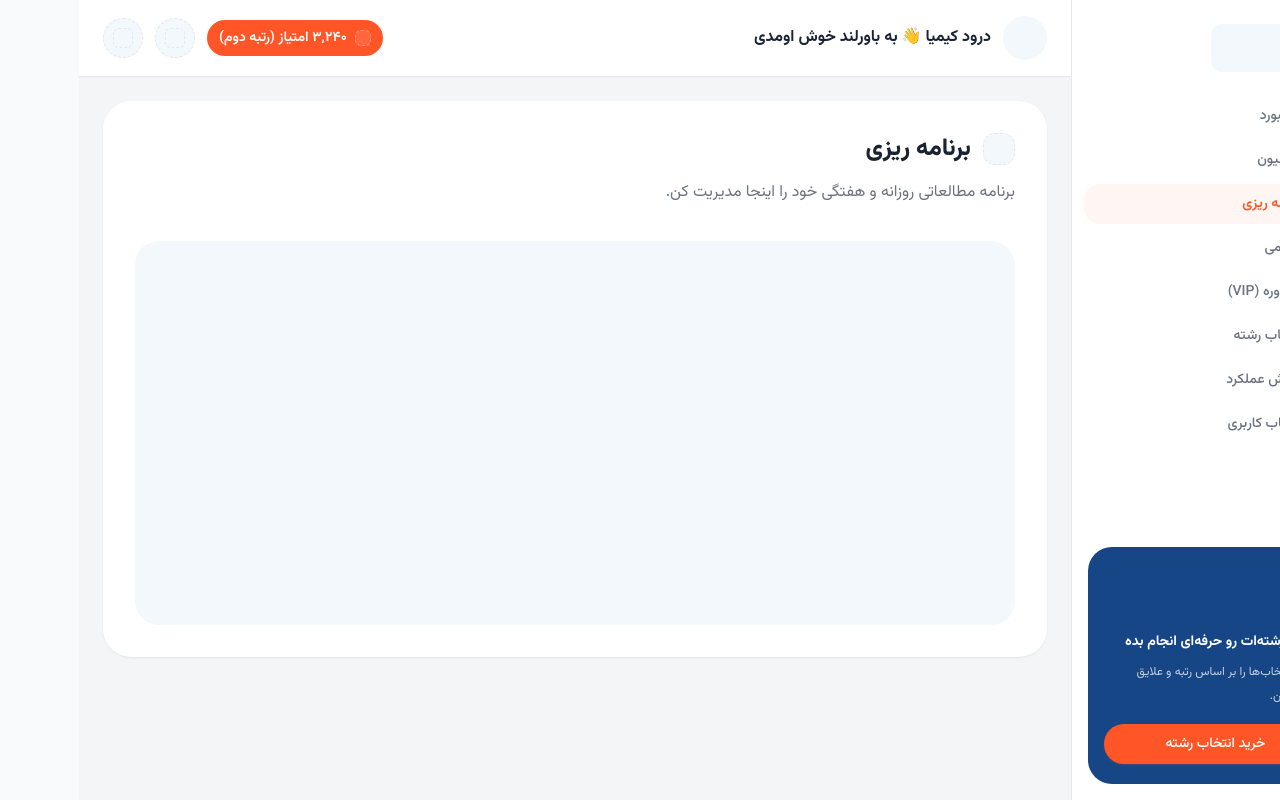
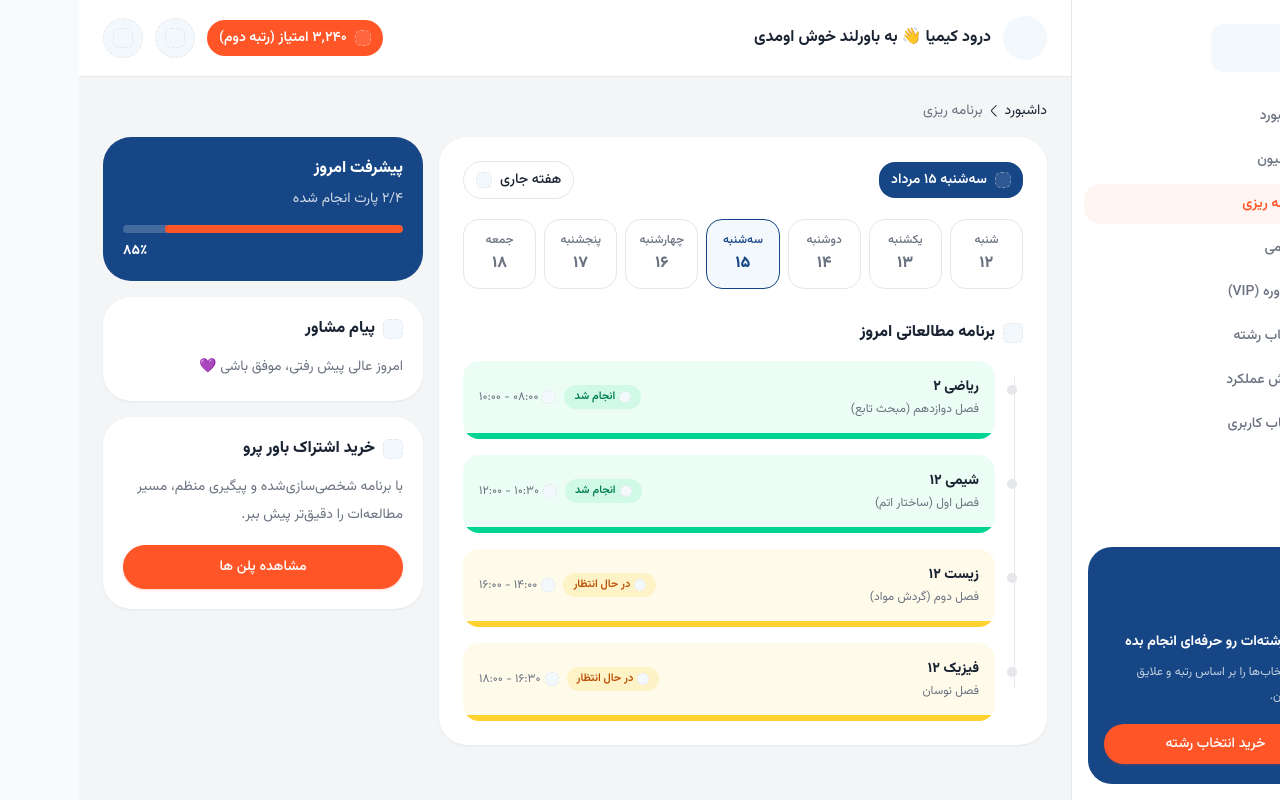
Before and after one commit to separsco/bavarland, a Next.js app: page /dashboard/planning in a window 1280 px wide. Built offline with nearby package versions, Linux system fonts and the light colour scheme.

Commit message:
create DashboardPlanningPage

```diff
--- a/app/dashboard/planning/page.tsx
+++ b/app/dashboard/planning/page.tsx
@@ -1,5 +1,5 @@
 import type { Metadata } from "next";
-import { DashboardSectionPage } from "@/components/dashboard/DashboardSectionPage";
+import { PlanningPageContent } from "@/components/dashboard/PlanningPageContent";
 
 export const metadata: Metadata = {
   title: "برنامه‌ریزی | داشبورد باورلند",
@@ -7,11 +7,5 @@ export const metadata: Metadata = {
 };
 
 export default function DashboardPlanningPage() {
-  return (
-    <DashboardSectionPage
-      title="برنامه ریزی"
-      description="برنامه مطالعاتی روزانه و هفتگی خود را اینجا مدیریت کن."
-      icon="dashboard-nav-planning"
-    />
-  );
+  return <PlanningPageContent />;
 }
--- /dev/null
+++ b/components/dashboard/PlanningMainPanel.tsx
@@ -0,0 +1,109 @@
+import { DashboardIcon } from "@/components/dashboard/DashboardIcon";
+import {
+  planningSelectedDate,
+  planningTasks,
+  planningWeekDays,
+} from "@/data/planning";
+
+const statusStyles = {
+  done: {
+    card: "bg-emerald-50",
+    bar: "bg-emerald-400",
+    badge: "bg-emerald-100 text-emerald-700",
+    label: "انجام شد",
+    icon: "planning-task-done-icon",
+  },
+  pending: {
+    card: "bg-amber-50",
+    bar: "bg-amber-300",
+    badge: "bg-amber-100 text-amber-700",
+    label: "در حال انتظار",
+    icon: "planning-task-pending-icon",
+  },
+} as const;
+
+export function PlanningMainPanel() {
+  return (
+    <section className="rounded-[1.75rem] bg-white p-4 shadow-sm shadow-navy/5 sm:p-6">
+      <div className="mb-5 flex flex-wrap items-center justify-between gap-3">
+        <div className="inline-flex items-center gap-2 rounded-2xl bg-brand-blue px-3 py-2 text-sm font-semibold text-white">
+          <DashboardIcon
+            label="planning-selected-date-icon"
+            className="size-4"
+            tone="on-dark"
+          />
+          {planningSelectedDate}
+        </div>
+
+        <button
+          type="button"
+          className="inline-flex items-center gap-2 rounded-full border border-border px-3 py-2 text-sm font-medium text-foreground"
+        >
+          هفته جاری
+          <DashboardIcon label="planning-week-dropdown-icon" className="size-4" />
+        </button>
+      </div>
+
+      <div className="grid grid-cols-2 gap-2 sm:grid-cols-4 lg:grid-cols-7">
+        {planningWeekDays.map((day) => (
+          <div
+            key={day.id}
+            className={`rounded-2xl border px-3 py-3 text-center ${
+              day.active
+                ? "border-brand-blue bg-sky-soft text-brand-blue"
+                : "border-border text-muted"
+            }`}
+          >
+            <p className="text-xs font-medium">{day.label}</p>
+            <p className="mt-1 text-base font-extrabold">{day.date}</p>
+          </div>
+        ))}
+      </div>
+
+      <div className="mt-8">
+        <div className="mb-4 flex items-center gap-2">
+          <DashboardIcon label="planning-today-plan-icon" className="size-5" />
+          <h2 className="text-base font-extrabold text-foreground">
+            برنامه مطالعاتی امروز
+          </h2>
+        </div>
+
+        <ol className="relative space-y-4 ps-7">
+          <span className="absolute start-2 top-4 bottom-4 w-px bg-border" aria-hidden />
+
+          {planningTasks.map((task) => {
+            const style = statusStyles[task.status];
+
+            return (
+              <li key={task.id} className="relative">
+                <span className="absolute top-6 -start-[1.35rem] size-2.5 rounded-full bg-border" />
+                <article className={`overflow-hidden rounded-2xl ${style.card}`}>
+                  <div className="flex flex-col gap-3 p-4 sm:flex-row sm:items-center sm:justify-between">
+                    <div>
+                      <h3 className="text-sm font-extrabold text-foreground">{task.title}</h3>
+                      <p className="mt-1 text-xs text-muted">{task.subtitle}</p>
+                    </div>
+
+                    <div className="flex flex-wrap items-center gap-2 sm:justify-end">
+                      <span
+                        className={`inline-flex items-center gap-1 rounded-full px-2.5 py-1 text-[11px] font-semibold ${style.badge}`}
+                      >
+                        <DashboardIcon label={style.icon} className="size-3" />
+                        {style.label}
+                      </span>
+                      <span className="inline-flex items-center gap-1 text-xs text-muted">
+                        <DashboardIcon label="planning-task-clock-icon" className="size-3.5" />
+                        {task.time}
+                      </span>
+                    </div>
+                  </div>
+                  <div className={`h-1.5 w-full ${style.bar}`} />
+                </article>
+              </li>
+            );
+          })}
+        </ol>
+      </div>
+    </section>
+  );
+}
--- /dev/null
+++ b/components/dashboard/PlanningPageContent.tsx
@@ -0,0 +1,21 @@
+import { Breadcrumb } from "@/components/ui/Breadcrumb";
+import { PlanningMainPanel } from "@/components/dashboard/PlanningMainPanel";
+import { PlanningSideWidgets } from "@/components/dashboard/PlanningSideWidgets";
+
+export function PlanningPageContent() {
+  return (
+    <div className="space-y-4">
+      <Breadcrumb
+        items={[
+          { label: "داشبورد", href: "/dashboard" },
+          { label: "برنامه ریزی" },
+        ]}
+      />
+
+      <div className="grid gap-4 xl:grid-cols-[minmax(0,1fr)_20rem] xl:items-start">
+        <PlanningMainPanel />
+        <PlanningSideWidgets />
+      </div>
+    </div>
+  );
+}
--- /dev/null
+++ b/components/dashboard/PlanningSideWidgets.tsx
@@ -0,0 +1,50 @@
+import { Button } from "@/components/ui/Button";
+import { DashboardIcon } from "@/components/dashboard/DashboardIcon";
+import { counselorMessage, planningProgress } from "@/data/planning";
+import { toPersianDigits } from "@/data/otp";
+
+export function PlanningSideWidgets() {
+  return (
+    <div className="space-y-4">
+      <section className="rounded-[1.75rem] bg-brand-blue p-5 text-white">
+        <h2 className="text-base font-extrabold">پیشرفت امروز</h2>
+        <p className="mt-2 text-sm text-white/80">
+          {toPersianDigits(planningProgress.done)}/{toPersianDigits(planningProgress.total)} پارت
+          انجام شده
+        </p>
+        <div className="mt-4 h-2 overflow-hidden rounded-full bg-white/20">
+          <div
+            className="h-full rounded-full bg-primary"
+            style={{ width: `${planningProgress.percent}%` }}
+          />
+        </div>
+        <p className="mt-2 text-end text-sm font-bold">
+          {toPersianDigits(planningProgress.percent)}٪
+        </p>
+      </section>
+
+      <section className="rounded-[1.75rem] bg-white p-5 shadow-sm shadow-navy/5">
+        <div className="mb-3 flex items-center gap-2">
+          <DashboardIcon label="planning-counselor-message-icon" className="size-5" />
+          <h2 className="text-base font-extrabold text-foreground">پیام مشاور</h2>
+        </div>
+        <p className="text-sm leading-7 text-muted">{counselorMessage}</p>
+      </section>
+
+      <section className="rounded-[1.75rem] bg-white p-5 shadow-sm shadow-navy/5">
+        <div className="mb-3 flex items-center gap-2">
+          <DashboardIcon label="planning-pro-ribbon-icon" className="size-5" />
+          <h2 className="text-base font-extrabold text-foreground">
+            خرید اشتراک باور پرو
+          </h2>
+        </div>
+        <p className="text-sm leading-7 text-muted">
+          با برنامه شخصی‌سازی‌شده و پیگیری منظم، مسیر مطالعه‌ات را دقیق‌تر پیش ببر.
+        </p>
+        <Button href="/subscriptions" variant="primary" size="md" className="mt-4 w-full">
+          مشاهده پلن ها
+        </Button>
+      </section>
+    </div>
+  );
+}
--- /dev/null
+++ b/data/planning.ts
@@ -0,0 +1,50 @@
+export const planningWeekDays = [
+  { id: "sat", label: "شنبه", date: "۱۲", active: false },
+  { id: "sun", label: "یکشنبه", date: "۱۳", active: false },
+  { id: "mon", label: "دوشنبه", date: "۱۴", active: false },
+  { id: "tue", label: "سه‌شنبه", date: "۱۵", active: true },
+  { id: "wed", label: "چهارشنبه", date: "۱۶", active: false },
+  { id: "thu", label: "پنجشنبه", date: "۱۷", active: false },
+  { id: "fri", label: "جمعه", date: "۱۸", active: false },
+] as const;
+
+export const planningSelectedDate = "سه‌شنبه ۱۵ مرداد";
+
+export const planningProgress = {
+  done: 2,
+  total: 4,
+  percent: 85,
+};
+
+export const counselorMessage = "امروز عالی پیش رفتی، موفق باشی 💜";
+
+export const planningTasks = [
+  {
+    id: "math",
+    title: "ریاضی ۲",
+    subtitle: "فصل دوازدهم (مبحث تابع)",
+    time: "۰۸:۰۰ - ۱۰:۰۰",
+    status: "done",
+  },
+  {
+    id: "chemistry",
+    title: "شیمی ۱۲",
+    subtitle: "فصل اول (ساختار اتم)",
+    time: "۱۰:۳۰ - ۱۲:۰۰",
+    status: "done",
+  },
+  {
+    id: "biology",
+    title: "زیست ۱۲",
+    subtitle: "فصل دوم (گردش مواد)",
+    time: "۱۴:۰۰ - ۱۶:۰۰",
+    status: "pending",
+  },
+  {
+    id: "physics",
+    title: "فیزیک ۱۲",
+    subtitle: "فصل نوسان",
+    time: "۱۶:۳۰ - ۱۸:۰۰",
+    status: "pending",
+  },
+] as const;
```
